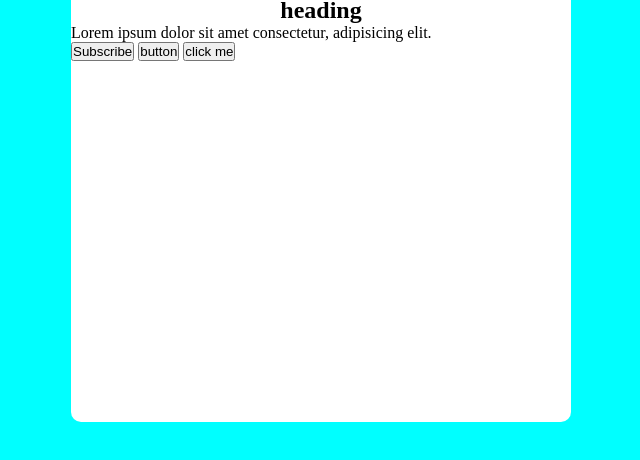
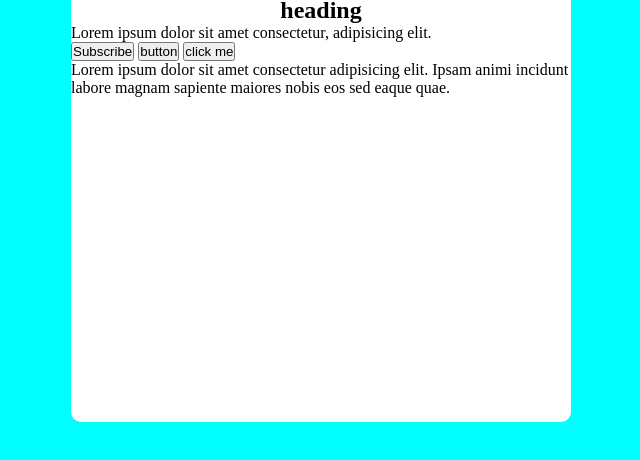
Before and after one commit to sagarbarman37/git, a plain HTML site: page index.html in a window 1280 px wide. Shown: the part 228-688 px from the top of the page, without its empty margins (319-959 px from the left). Drawn offline with Linux system fonts and the light colour scheme.

Commit message:
add para

```diff
--- a/index.html
+++ b/index.html
@@ -18,6 +18,10 @@
       <button>Subscribe</button>
       <button>button</button>
       <button>click me</button>
+      <p>
+        Lorem ipsum dolor sit amet consectetur adipisicing elit. Ipsam animi
+        incidunt labore magnam sapiente maiores nobis eos sed eaque quae.
+      </p>
     </div>
   </body>
 </html>
```
